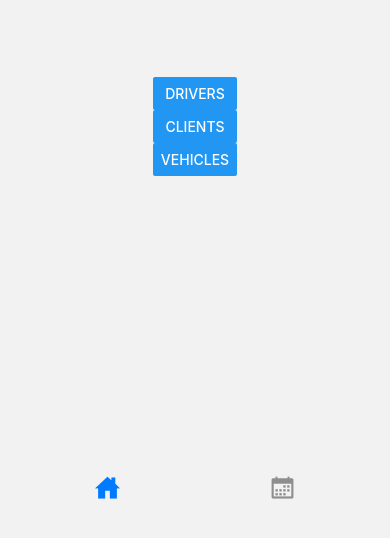
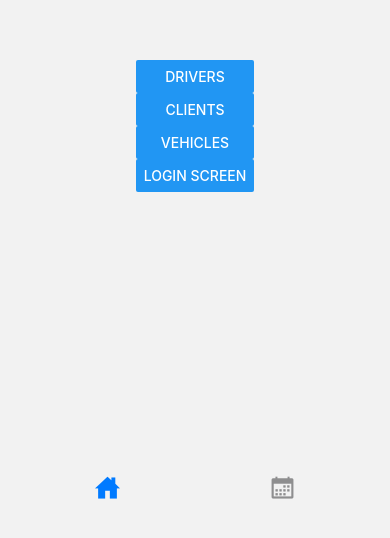
Before and after one commit to PrivateDriver/PrivateDriver, a React Native app: screen /Home in a window 390 px wide. Shown: the part 296-834 px from the top of the page. Built offline with nearby package versions, Linux system fonts and the light colour scheme.

Commit message:
Set handelSubmit button to send auth payload

```diff
--- a/src/screens/auth/LoginScreen.js
+++ b/src/screens/auth/LoginScreen.js
@@ -29,25 +29,16 @@ import {
 } from '../../components/styles'
 import { View } from 'react-native'
 
-// Login Auth
-// const Auth = () => {
-//   const [data, setData] = useState([]);
+const JeffSubmit = () => {
+  console.log('Hi')
+}
 
-//   useEffect(() => {
-//     fetch('https://limo-app-server.loca.lt')
-//       .then((res) => res.json())
-//       .then((data) => {
-//         setData((s) => ([...s, ...data]));
-//       })
-//       .catch((error) => {
-//         console.error(error)
-//       });
-//   }, [])
+
 
 //Colors
 const { brand, tertiary } = Colors
 
-const LoginScreen = ({ navigation }) => {
+const LoginScreen = () => {
   const [hidePassword, setHidePassword] = useState(true)
 
   return (
@@ -65,20 +56,22 @@ const LoginScreen = ({ navigation }) => {
                 password: values.password,
               },
             }
+            console.log(payload)
 
+            // Login Auth
             const response = await axios.post('https://limo-app-server.loca.lt/api/auth', payload)
             if (response.status === 401) {
               console.log('Invalid credentials')
             }
             if (response.status === 200) {
-              console.log('Logged in successfully')
+              // console.log('Logged in successfully')
 
               // Actual auth work here....
               //
               // The authorization header is what we need to
               //   save and send back in all future requests
-              console.log(response.headers.authorization)
-              localStorage.setItem('auth', response.headers.authorization)
+              // console.log(response.headers.authorization)
+              // localStorage.setItem('auth', response.headers.authorization)
 
               // Set a default for axios so all future requests
               // automatically get that header
@@ -98,7 +91,7 @@ const LoginScreen = ({ navigation }) => {
             }
           }}>
           {({ handleChange, handleBlur, handleSubmit, values }) => (
-            <StyledFormArea>
+            <StyledFormArea >
               <MyTextInput
                 label="Email Address"
                 icon="mail"
@@ -124,7 +117,7 @@ const LoginScreen = ({ navigation }) => {
                 setHidePassword={setHidePassword}
               />
               <MsgBox>...</MsgBox>
-              <StyledButton onPress={() => navigation.navigate('Home')}>
+              <StyledButton onPress={handleSubmit}>
                 <ButtonText>LOGIN</ButtonText>
               </StyledButton>
               <Line />
@@ -159,4 +152,4 @@ const MyTextInput = ({ label, icon, isPassword, hidePassword, setHidePassword, .
   )
 }
 
-export default LoginScreen
+export default LoginScreen;
--- a/src/screens/home/home/HomeScreen.js
+++ b/src/screens/home/home/HomeScreen.js
@@ -21,6 +21,11 @@ const HomeScreen = ({ navigation }) => {
         onPress={() => navigation.navigate('Vehicles')}
       />
 
+      <Button
+        title="LogIn Screen"
+        onPress={() => navigation.navigate('Login')}
+      />
+
       </SafeAreaView>
 
 
```
